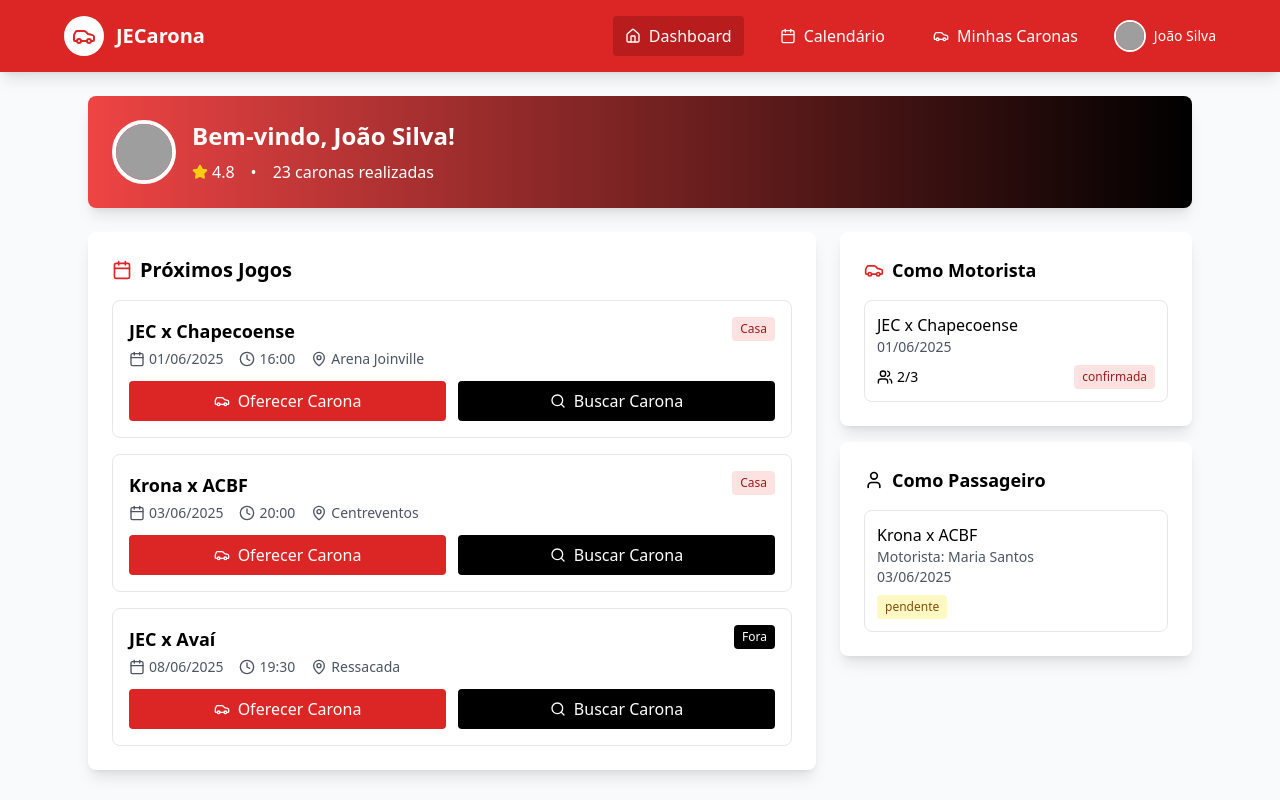
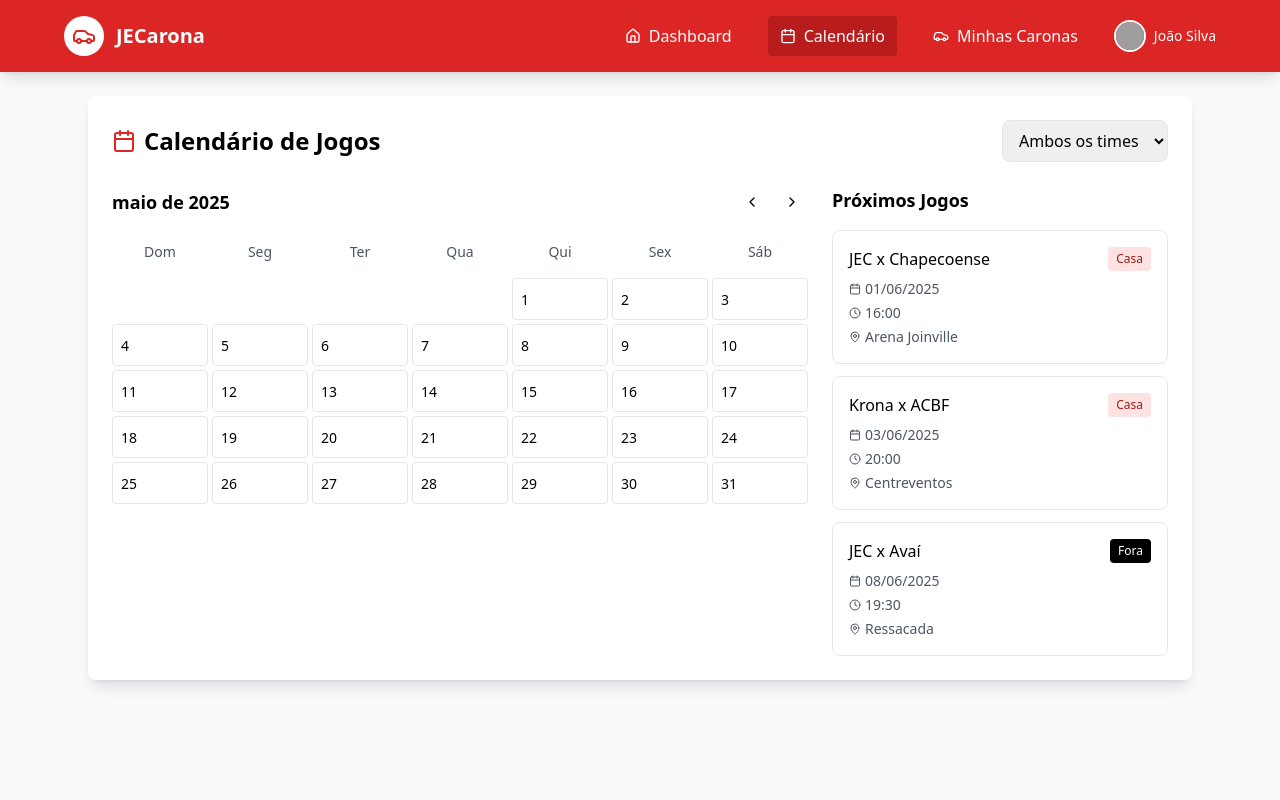
Before and after one commit to Gustavolskw/Start_up_VoiceLearn, a React (Vite) app: page / in a window 1280 px wide. Built offline with nearby package versions, Linux system fonts and the light colour scheme; grey boxes are pictures that could not be loaded.

Commit message:
tela main - calendar

```diff
--- a/src/App.jsx
+++ b/src/App.jsx
@@ -20,7 +20,7 @@ import {
 } from 'lucide-react';
 
 const JECaronaApp = () => {
-  const [currentScreen, setCurrentScreen] = useState('dashboard');
+  const [currentScreen, setCurrentScreen] = useState('calendar');
   const [selectedDate, setSelectedDate] = useState(new Date());
   const [selectedTeam, setSelectedTeam] = useState('ambos');
 
```
